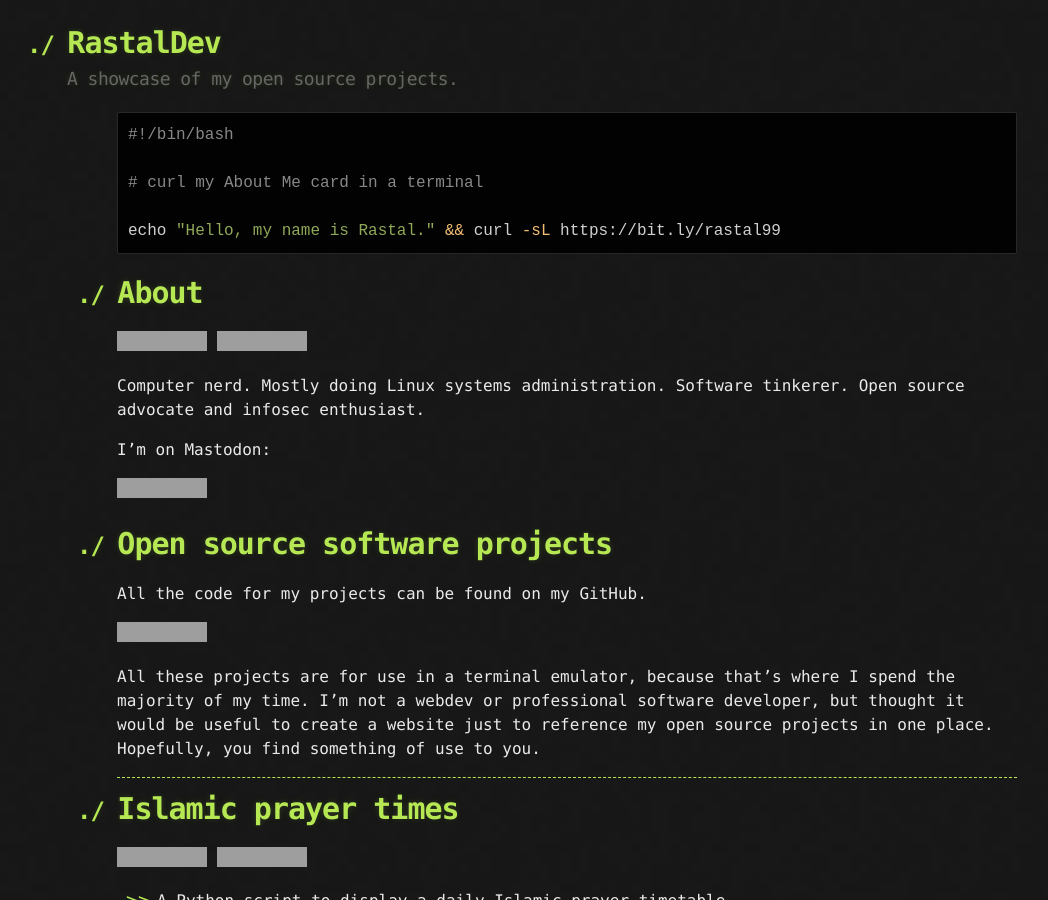
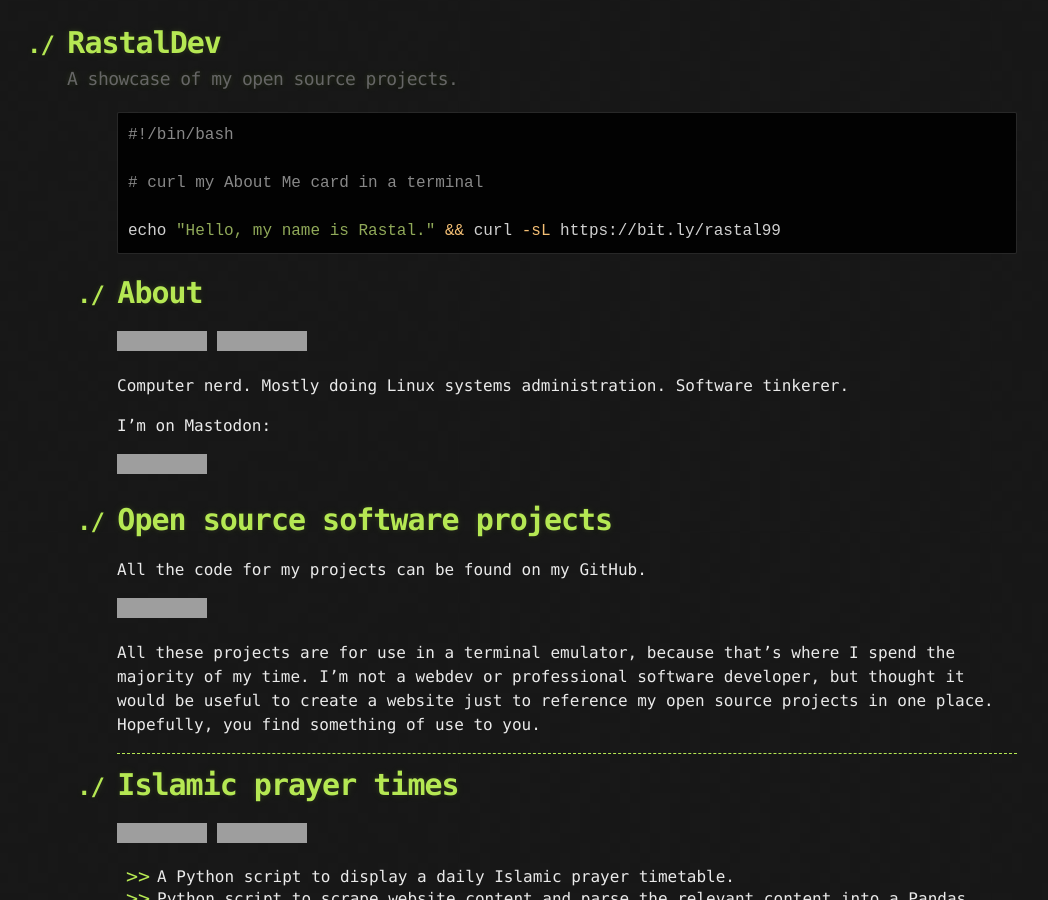
Before and after one commit to RastalDev/rastaldev.github.io, a Jekyll site: the page built from index.md, in a window 1280 px wide and 900 px high, cut to the strip 0-900 px from the top of the window. Shown: the whole strip, without its empty margins (73-1121 px from the left). Built offline with Jekyll 4.4.1, drawn with Linux system fonts in a browser that asks for light colours; grey boxes are pictures that could not be loaded.

Commit message:
Update index.md

```diff
--- a/index.md
+++ b/index.md
@@ -14,7 +14,7 @@ echo "Hello, my name is Rastal." && curl -sL https://bit.ly/rastal99
 ![Linux Badge](https://img.shields.io/badge/Linux-yellow?style=for-the-badge&logo=linux&logoColor=white)
 ![Linux Sysadmin Badge](https://img.shields.io/badge/Linux%20Sysadmin-red?style=for-the-badge&logo=linux&logoColor=white)
 
-Computer nerd. Mostly doing Linux systems administration. Software tinkerer. Open source advocate and infosec enthusiast.
+Computer nerd. Mostly doing Linux systems administration. Software tinkerer.
 
 I'm on Mastodon:
 
```
